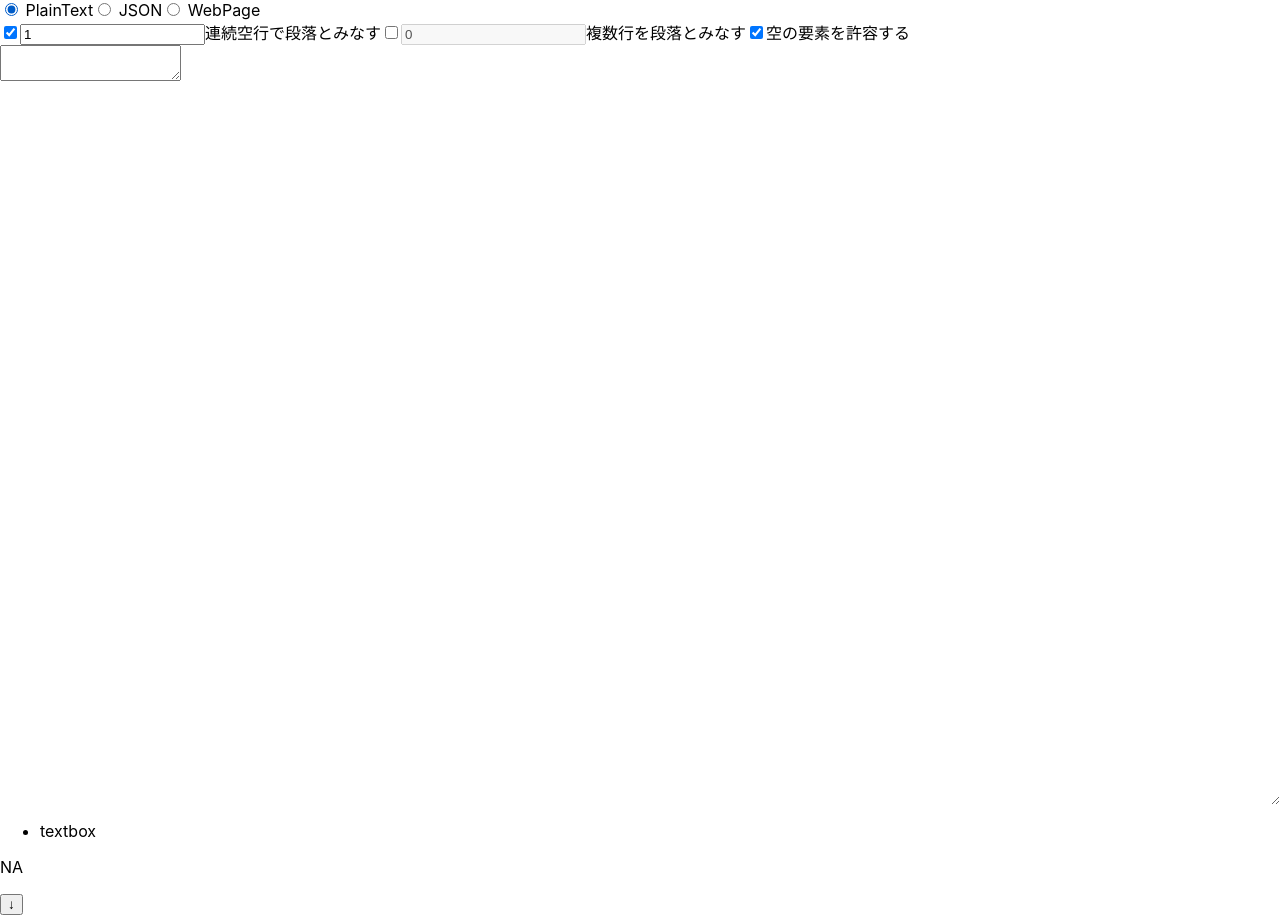
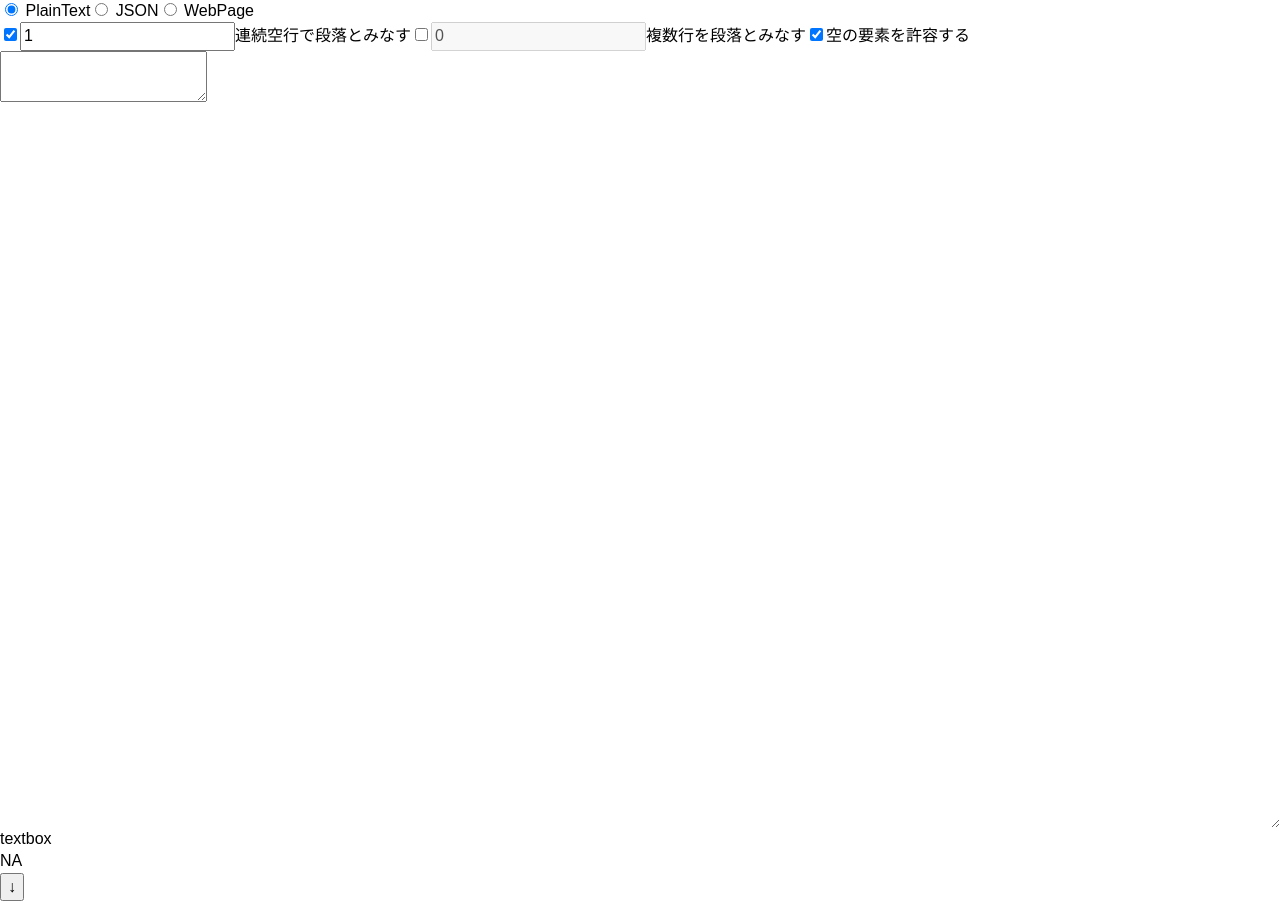
Before and after one commit to CrafterKina/tetori, a React (Create React App) app: page / in a window 1280 px wide. Built offline with nearby package versions, Linux system fonts and the light colour scheme.

Commit message:
Add reset.css

```diff
--- a/src/index.css
+++ b/src/index.css
@@ -1,13 +1,9 @@
 body {
-  margin: 0;
-  font-family: -apple-system, BlinkMacSystemFont, 'Segoe UI', 'Roboto', 'Oxygen',
-  'Ubuntu', 'Cantarell', 'Fira Sans', 'Droid Sans', 'Helvetica Neue',
-  sans-serif;
-  -webkit-font-smoothing: antialiased;
-  -moz-osx-font-smoothing: grayscale;
+    font-family: arial, sans-serif;
+    -webkit-font-smoothing: antialiased;
+    -moz-osx-font-smoothing: grayscale;
 }
 
-code {
-  font-family: source-code-pro, Menlo, Monaco, Consolas, 'Courier New',
-  monospace;
+pre, code, kbd, samp {
+    font-family: Consolas, monospace, monospace;
 }
--- a/src/index.tsx
+++ b/src/index.tsx
@@ -1,5 +1,6 @@
 import React from 'react';
 import ReactDOM from 'react-dom';
+import "./reset.css"
 import './index.css';
 import App from './App';
 import reportWebVitals from './reportWebVitals';
--- /dev/null
+++ b/src/reset.css
@@ -0,0 +1,76 @@
+/*! Based on http://meyerweb.com/eric/tools/css/reset/ v5.0.1 | 20191019 */
+
+* {
+    box-sizing: border-box;
+    font-family: inherit;
+    font-size: inherit;
+    line-height: inherit;
+}
+
+*:before, *:after {
+    box-sizing: inherit;
+}
+
+html, body, div, span, applet, object, iframe,
+h1, h2, h3, h4, h5, h6, p, blockquote, pre,
+a, abbr, acronym, address, big, cite, code,
+del, dfn, em, img, ins, kbd, q, s, samp,
+small, strike, strong, sub, sup, tt, var,
+b, u, i, center,
+dl, dt, dd, menu, ol, ul, li,
+fieldset, form, label, legend,
+table, caption, tbody, tfoot, thead, tr, th, td,
+article, aside, canvas, details, embed,
+figure, figcaption, footer, header, hgroup,
+main, menu, nav, output, ruby, section, summary,
+time, mark, audio, video {
+    margin: 0;
+    padding: 0;
+    border: 0;
+    outline: 0;
+    font-size: 100%;
+    font: inherit;
+    vertical-align: baseline;
+    background: transparent;
+}
+
+/* HTML5 display-role reset for older browsers */
+article, aside, details, figcaption, figure,
+footer, header, hgroup, main, menu, nav, section {
+    display: block;
+}
+
+body {
+    line-height: 1.4;
+}
+
+menu, ol, ul {
+    list-style: none;
+}
+
+blockquote, q {
+    quotes: none;
+}
+
+blockquote:before, blockquote:after,
+q:before, q:after {
+    content: '';
+    content: none;
+}
+
+table {
+    border-collapse: collapse;
+    border-spacing: 0;
+}
+
+[hidden] {
+    display: none !important;
+}
+
+[disabled] {
+    cursor: not-allowed;
+}
+
+:focus:not(:focus-visible) {
+    outline: none;
+}
```
